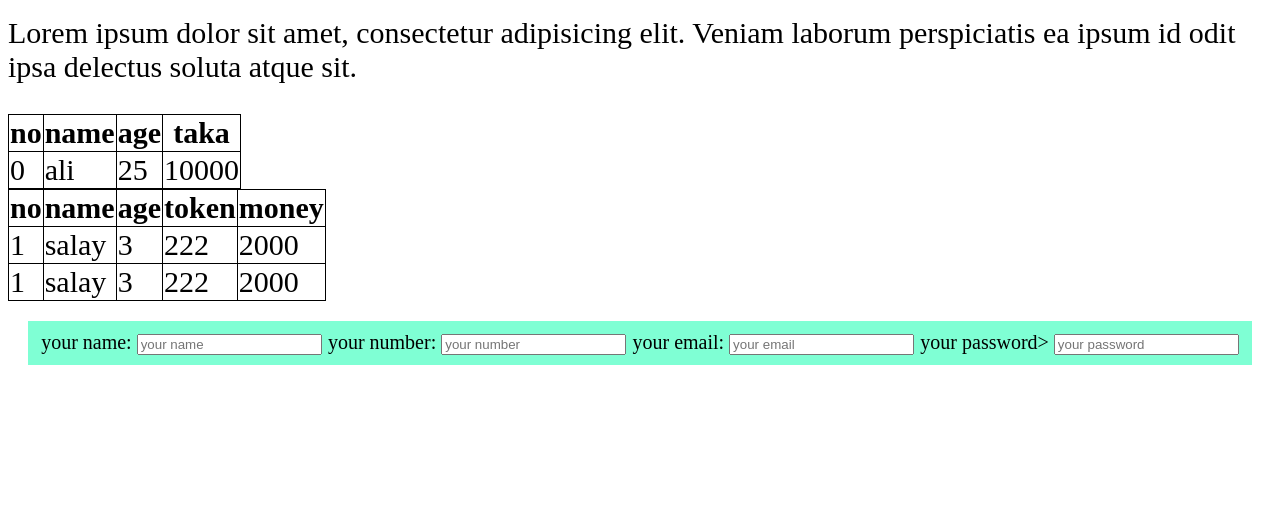
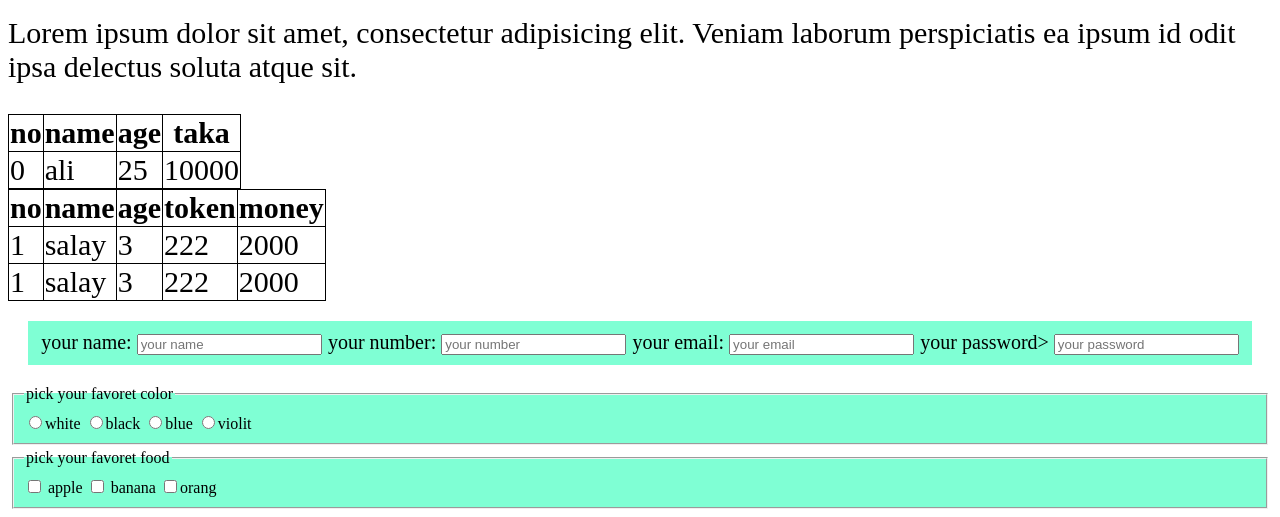
Before and after one commit to talha555666/my-second-git, a plain HTML site: page index.html in a window 1280 px wide. Shown: the part 740-1257 px from the top of the page. Before the commit the page ends 1125 px from the top, so only its background shows below. Drawn offline with Linux system fonts and the light colour scheme.

Commit message:
add teh new input fieldset

```diff
--- a/index.html
+++ b/index.html
@@ -83,8 +83,37 @@
 <label>your password>
     <input type="password" placeholder="your password" id="password">
 </label>
+</div>
+<!-- /// new fieldset input /// -->
+<fieldset class="fii">
+    <legend>pick your favoret color</legend>
+    <label for="white">
+        <input type="radio" name="color" id="white">white
+    </label>
+    <label for="black">
+        <input type="radio" name="color" id="black">black
+    </label>
+    <label for="blue">
+        <input type="radio" name="color" id="blue">blue
+    </label>
+    <label for="violit">
+        <input type="radio" name="color" id="violit">violit
+    </label>
+</fieldset>
+<fieldset class="fii">
+    <legend>pick your favoret food</legend>
+    <label for="apple">
+        <input type="checkbox" name="food" id="apple">
+    apple
+</label>
+    <label for="banana">
+        <input type="checkbox" name="food" id="banana">
+banana
+  </label>
+  <label for="orang">
+    <input type="checkbox" name="food" id="orang">orang
+  </label>
+</fieldset>
 
-
-</div>
 </body>
 </html>
--- a/style/style.css
+++ b/style/style.css
@@ -15,3 +15,8 @@ td,th{
   display: flex;
   justify-content: space-around;
 }
+.fii{
+    background-color: aquamarine;
+    margin: 4px;
+    padding: 10px;
+}
```
